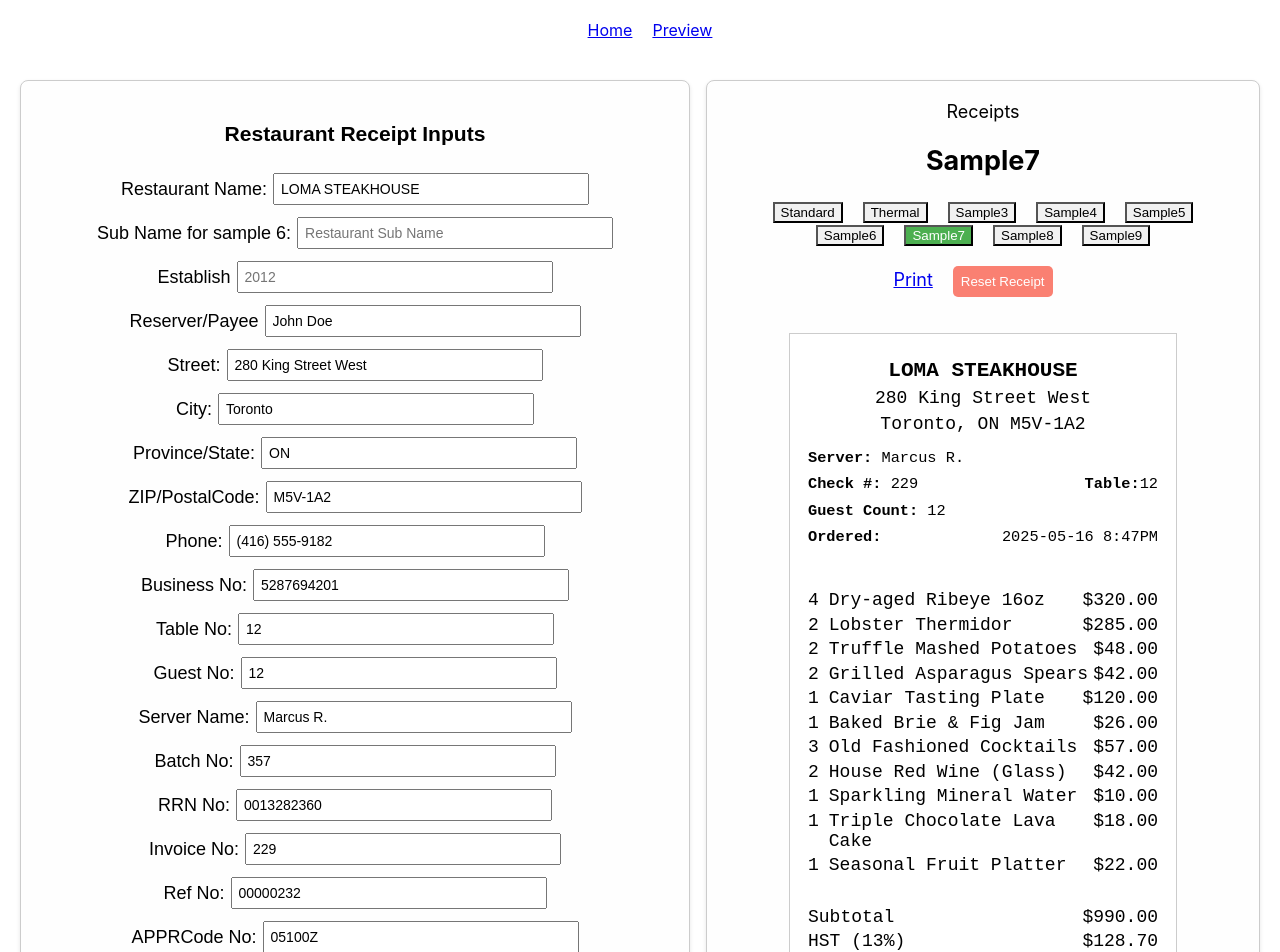
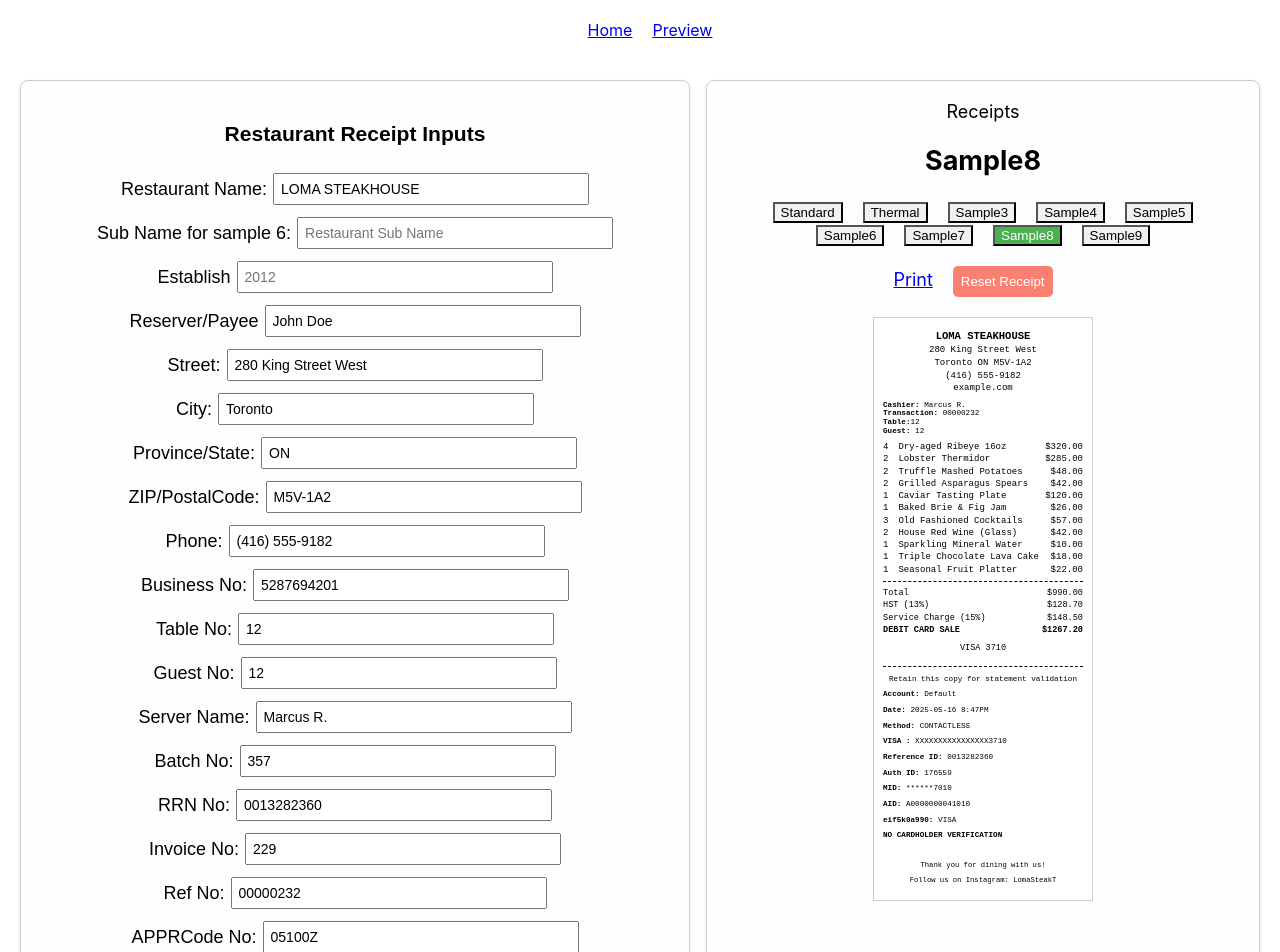
Before and after one commit to thurnye/receipt, a React (Create React App) app: page / in a window 1280 px wide. Shown: the top 952 px of the page. Built offline with nearby package versions, Linux system fonts and the light colour scheme.

Commit message:
added sample 8 and 9

```diff
--- a/src/Receipts/receipts.js
+++ b/src/Receipts/receipts.js
@@ -11,7 +11,7 @@ import Sample8 from './style8/Sample8';
 import Sample9 from './style9/Sample9';
 
 const Receipts = ({ data, setType }) => {
-  const [receiptName, setReceiptName] = useState('Sample7');
+  const [receiptName, setReceiptName] = useState('Sample8');
 
   const receipts = {
     standard: {
--- a/src/Receipts/style4/Sample4.js
+++ b/src/Receipts/style4/Sample4.js
@@ -18,7 +18,7 @@ const Sample4 = ({data}) => {
       <p className="center">** TRANSACTION RECORD **</p>
 
       <div className="details">
-        <p>Tran. #: {data.ref}</p>
+        <p>Tran. #: {data.refNo}</p>
         <p>Lookup #: {data.businessNo}</p>
         <p>RVC #: RESTAURANT</p>
         <p>Table #: {data.table}</p>
--- a/src/Receipts/style5/Sample5.js
+++ b/src/Receipts/style5/Sample5.js
@@ -120,7 +120,7 @@ const Sample5 = ({data}) => {
           </span>
           <span
             style={{
-              width: 'calc(100% - 150px)',
+              width: 'calc(100% - 100px)',
               textAlign: 'end',
             }}
           >
@@ -167,13 +167,14 @@ const Sample5 = ({data}) => {
 
 const styles = {
   container: {
-    width: '320px',
+    width: '200px',
     fontFamily: 'monospace',
     padding: '1em',
     margin: '2em auto',
     border: '1px solid #ccc',
     backgroundColor: '#fff',
-    color: '#000'
+    color: '#000',
+    fontSize: 9
   },
   title: {
     textAlign: 'center',
--- a/src/Receipts/style7/Sample7.js
+++ b/src/Receipts/style7/Sample7.js
@@ -140,13 +140,14 @@ const Sample7 = ({data}) => {
 
 const styles = {
   container: {
-    width: '350px',
+    width: '200px',
     fontFamily: 'monospace',
     padding: '1em',
     margin: '2em auto',
     border: '1px solid #ccc',
     backgroundColor: '#fff',
     color: '#000',
+    fontSize: 9
   },
   center: {
     textAlign: 'center',
--- a/src/Receipts/style8/Sample8.js
+++ b/src/Receipts/style8/Sample8.js
@@ -1,46 +1,133 @@
 import React from 'react';
+import { formatTime, GenerateRandomId, randomNumber } from '../../util';
 
-const Sample8 = () => {
+const Sample8 = ({ data }) => {
   const subtotal = 21.01;
   const tip = 0.99;
-  const total = 22.00;
+  const total = 22.0;
 
   return (
     <div style={styles.container}>
-      <h3 style={styles.center}>Hana Ramen DT</h3>
-      <p style={styles.center}>1024 GERRARD ST E</p>
-      <p style={styles.center}>TORONTO, ON M4M 1Z5</p>
-      <p style={styles.center}>4162988688</p>
-      <p style={styles.center}>WWW.NONE.COM</p>
+      <h3 style={styles.center}>{data.restaurant}</h3>
+      <p style={styles.center}>{data.street}</p>
+      <p style={styles.center}>
+        {data.city} {data.state} {data.postalCode}
+      </p>
+      <p style={styles.center}> {data.phone}</p>
+      <p style={styles.center}> {data.website}</p>
 
       <div style={styles.meta}>
-        <p><strong>Cashier:</strong> Employee</p>
-        <p><strong>Transaction:</strong> 000230</p>
+        <p  style={{
+            marginBottom: '-7px',
+          }}>
+          <strong>Cashier:</strong> {data.serverName}
+        </p>
+        <p  style={{
+            marginBottom: '-7px',
+          }}>
+          <strong>Transaction:</strong> {data.refNo}
+        </p>
+        <p
+          style={{
+            marginBottom: '-7px',
+          }}
+        >
+          <strong>Table:</strong>
+          {data.table}
+        </p>
+
+        <p
+          style={{
+            marginBottom: '-7px',
+          }}
+        >
+          <strong>Guest:</strong> {data.guest}
+        </p>
       </div>
 
+      <div style={styles.items}>
+        {data.items.map((item, idx) => (
+          <div key={idx} style={styles.itemRow}>
+            <span>{item.quantity}</span>
+            <span style={{ flexGrow: 1, textAlign:'start', marginLeft: '10px'}}>{item.name}</span>
+            <span>${item.price.toFixed(2)}</span>
+          </div>
+        ))}
+
+      </div>
+
+
       <div style={styles.totals}>
-        <div style={styles.row}><span>Total</span><span>${subtotal.toFixed(2)}</span></div>
-        <div style={styles.row}><span>Tip</span><span>${tip.toFixed(2)}</span></div>
-        <div style={styles.row}><strong>DEBIT CARD SALE</strong><strong>${total.toFixed(2)}</strong></div>
-        <p>INTERAC 8879</p>
+
+
+        <div style={styles.row}>
+          <span>Total</span>
+          <span>${data.subtotal}</span>
+        </div>
+
+        {data.taxes.map((tax, index) => (
+          <div key={index} style={styles.itemRow}>
+            <span>
+              {tax.name} ({tax.percent}%)
+            </span>
+            <span>${tax.total}</span>
+          </div>
+        ))}
+        <div style={styles.row}>
+          <strong>DEBIT CARD SALE</strong>
+          <strong>${data.total}</strong>
+        </div>
+        <p>{data.paymentType} {data.cardLast4Digits.toString().slice(-4)}</p>
       </div>
 
       <div style={styles.section}>
-        <p>Retain this copy for statement validation</p>
-        <p><strong>Account:</strong> Default</p>
-        <p><strong>Date:</strong> 28-Jun-2025 9:21:29 p.m.</p>
-        <p><strong>Method:</strong> CONTACTLESS</p>
-        <p><strong>Interac:</strong> ************8879</p>
-        <p><strong>Reference ID:</strong> 518000503906</p>
-        <p><strong>Auth ID:</strong> 212129</p>
-        <p><strong>MID:</strong> ******4905</p>
-        <p><strong>AID:</strong> A00000027710100100000002</p>
-        <p><strong>AuthNtwkNm:</strong> INTERAC</p>
-        <p><strong>NO CARDHOLDER VERIFICATION</strong></p>
+        <p style={{textAlign:'center'}}>Retain this copy for statement validation</p>
+        <p>
+          <strong>Account:</strong> Default
+        </p>
+        <p>
+          <strong>Date:</strong> {data.date} {formatTime(data.time)}
+        </p>
+        <p>
+          <strong>Method:</strong> CONTACTLESS
+        </p>
+        <p>
+          <strong>{data.paymentType} :</strong> {data.cardLast4Digits}
+        </p>
+        <p>
+          <strong>Reference ID:</strong> {data.rrn}
+        </p>
+        <p>
+          <strong>Auth ID:</strong> {randomNumber(1000000)}
+        </p>
+        <p>
+          <strong>MID:</strong> ******{randomNumber(10000)}
+        </p>
+        <p>
+          <strong>AID:</strong> {data.aid}
+        </p>
+        <p>
+          <strong>{GenerateRandomId(10)}:</strong> {data.paymentType}
+        </p>
+        <p>
+          <strong>NO CARDHOLDER VERIFICATION</strong>
+        </p>
       </div>
 
       <div style={styles.footer}>
-        <p>Online: <a href="https://clover.com/p/F9AEFP88EHBHR" target="_blank" rel="noreferrer">clover.com/p/F9AEFP88EHBHR</a></p>
+        {/* <p>
+          Online:{' '}
+          <a
+            href='https://clover.com/p/F9AEFP88EHBHR'
+            target='_blank'
+            rel='noreferrer'
+          >
+            clover.com/p/F9AEFP88EHBHR
+          </a>
+        </p> */}
+       {data.footers && data.footers.map((footer, index) => (
+          <p key={index}>{footer.text}</p>
+        ))}
       </div>
     </div>
   );
@@ -48,13 +135,14 @@ const Sample8 = () => {
 
 const styles = {
   container: {
-    width: '300px',
+    width: '200px',
     fontFamily: 'monospace',
     padding: '1em',
     margin: '2em auto',
     border: '1px solid #ccc',
     backgroundColor: '#fff',
     color: '#000',
+    fontSize: 9
   },
   center: {
     textAlign: 'center',
@@ -64,6 +152,21 @@ const styles = {
     fontSize: '0.85em',
     marginTop: '1em',
     marginBottom: '1em',
+    textAlign: 'left',
+  },
+    items: {
+    // borderTop: '1px dashed #000',
+    // borderBottom: '1px dashed #000',
+    padding: '0.5em 0',
+  },
+  itemRow: {
+    display: 'flex',
+    justifyContent: 'space-between',
+    margin: '0.25em 0',
+  },
+  totalBlock: {
+    marginTop: '1em',
+    fontSize: '1em',
   },
   totals: {
     borderTop: '1px dashed #000',
@@ -79,12 +182,13 @@ const styles = {
   section: {
     fontSize: '0.85em',
     marginTop: '1em',
+    textAlign: 'left',
   },
   footer: {
-    marginTop: '1em',
+    marginTop: '3em',
     textAlign: 'center',
     fontSize: '0.8em',
-  }
+  },
 };
 
 export default Sample8;
--- a/src/Receipts/style9/Sample9.js
+++ b/src/Receipts/style9/Sample9.js
@@ -1,6 +1,7 @@
 import React from 'react';
+import { formatTime, GenerateRandomId, randomNumber } from '../../util';
 
-const Sample9 = () => {
+const Sample9 = ({data}) => {
   const items = [
     { name: '2 BUFFALO', price: 16.50 },
     { name: '1 CALAMARI', price: 18.00 },
@@ -17,55 +18,64 @@ const Sample9 = () => {
 
   return (
     <div style={styles.container}>
-      <h3 style={styles.center}>BOBBY BERMUDA'S</h3>
-      <p style={styles.center}>235 Queens Quay W</p>
-      <p style={styles.center}>Toronto, ON, M5J 2G6</p>
+      <h3 style={styles.center}>{data.restaurant}</h3>
+      <p style={styles.center}>{data.street}</p>
+      <p style={styles.center}>{data.city}, {data.state} {data.postalCode}</p>
 
       <div style={styles.meta}>
-        <p><strong>Date:</strong> Sun, June 29 2025</p>
-        <p><strong>Time:</strong> 17:50:06</p>
-        <p><strong>#49351 TBL#510-1, 2</strong></p>
+        <p><strong>Date:</strong> {data.date}</p>
+        <p><strong>Time:</strong> {formatTime(data.time)} </p>
+        <p><strong>#{randomNumber(10000)} TBL#{data.table}, {randomNumber(10)}</strong></p>
       </div>
 
-      <div style={styles.items}>
-        {items.map((item, idx) => (
+       <div style={styles.items}>
+        {data.items.map((item, idx) => (
           <div key={idx} style={styles.itemRow}>
-            <span>{item.name}</span>
+            <span>{item.quantity}</span>
+            <span style={{ flexGrow: 1, textAlign:'start', marginLeft: '10px'}}>{item.name}</span>
             <span>${item.price.toFixed(2)}</span>
           </div>
         ))}
+
       </div>
 
       <div style={styles.totalBlock}>
-        <div style={styles.itemRow}><span>SUB-TOTAL</span><span>${subtotal.toFixed(2)}</span></div>
-        <div style={styles.itemRow}><span>HST 5/13%</span><span>${tax.toFixed(2)}</span></div>
-        <div style={styles.itemRow}><strong>TOTAL</strong><strong>${total.toFixed(2)}</strong></div>
+        <div style={styles.itemRow}><span>SUB-TOTAL</span><span>${data.subtotal}</span></div>
+       {data.taxes.map((tax, index) => (
+          <div key={index} style={styles.itemRow}>
+            <span>
+              {tax.name} ({tax.percent}%)
+            </span>
+            <span>${tax.total}</span>
+          </div>
+        ))}
+        <div style={styles.itemRow}><strong>TOTAL</strong><strong>${data.total}</strong></div>
       </div>
 
       <div style={styles.section}>
         <p><strong>DEBIT</strong></p>
-        <p><strong>HST# 784448292 RT0001</strong></p>
-        <p><strong>Served by:</strong> SARA S.</p>
+        <p><strong>HST# {randomNumber(1000000000)} RT00{randomNumber(100)}</strong></p>
+        <p><strong>Served by:</strong> {data.serverName}</p>
       </div>
 
       <hr style={styles.hr} />
 
       <div style={styles.section}>
-        <p><strong>SEQ #:</strong> f904850e-3e68-43f1-93fb-4921c3cfca7c</p>
-        <p><strong>EMPLOYEE #:</strong> ************</p>
-        <p><strong>DEBIT/INTEX ***********8879</strong></p>
-        <p><strong>AUTH #:</strong> 175002</p>
-        <p><strong>BATCH #:</strong> 0015</p>
-        <p><strong>APP:</strong> Interac</p>
-        <p><strong>AID:</strong> A0000002771010</p>
-        <p><strong>TVR/TSI:</strong> 0000000002 / A000</p>
+        <p><strong>SEQ #:</strong> {GenerateRandomId(8)}-{GenerateRandomId(4)}-{GenerateRandomId(4)}-{GenerateRandomId(5)}-{GenerateRandomId(13)}</p>
+        <p><strong>EMPLOYEE #:</strong> *********{randomNumber(1000)}</p>
+        <p><strong>DEBIT/INTEX {data.cardLast4Digits}</strong></p>
+        <p><strong>AUTH #:</strong> {data.invoice}</p>
+        <p><strong>BATCH #:</strong> {data.batchNo}</p>
+        <p><strong>APP:</strong> {data.paymentType}</p>
+        <p><strong>AID:</strong> {data.aid}</p>
+        <p><strong>TVR/TSI:</strong> 000000000{randomNumber(10)} / A000</p>
         <p><strong>Type:</strong> SALE</p>
       </div>
 
       <div style={styles.section}>
-        <div style={styles.itemRow}><span>AMOUNT</span><span>${total.toFixed(2)}</span></div>
-        <div style={styles.itemRow}><span>TIP</span><span>${tip.toFixed(2)}</span></div>
-        <div style={styles.itemRow}><strong>TOTAL</strong><strong>${grandTotal.toFixed(2)}</strong></div>
+        {/* <div style={styles.itemRow}><span>AMOUNT</span><span>${total.toFixed(2)}</span></div>
+        <div style={styles.itemRow}><span>TIP</span><span>${tip.toFixed(2)}</span></div> */}
+        <div style={styles.itemRow}><strong>TOTAL</strong><strong>${data.total}</strong></div>
         <p style={{ textAlign: 'center', marginTop: '1em', fontWeight: 'bold' }}>TRANSACTION APPROVED</p>
       </div>
     </div>
@@ -74,13 +84,14 @@ const Sample9 = () => {
 
 const styles = {
   container: {
-    width: '320px',
+    width: '150px',
     fontFamily: 'monospace',
     padding: '1em',
     margin: '2em auto',
     border: '1px solid #ccc',
     backgroundColor: '#fff',
-    color: '#000'
+    color: '#000',
+    fontSize: 9
   },
   center: {
     textAlign: 'center',
```
